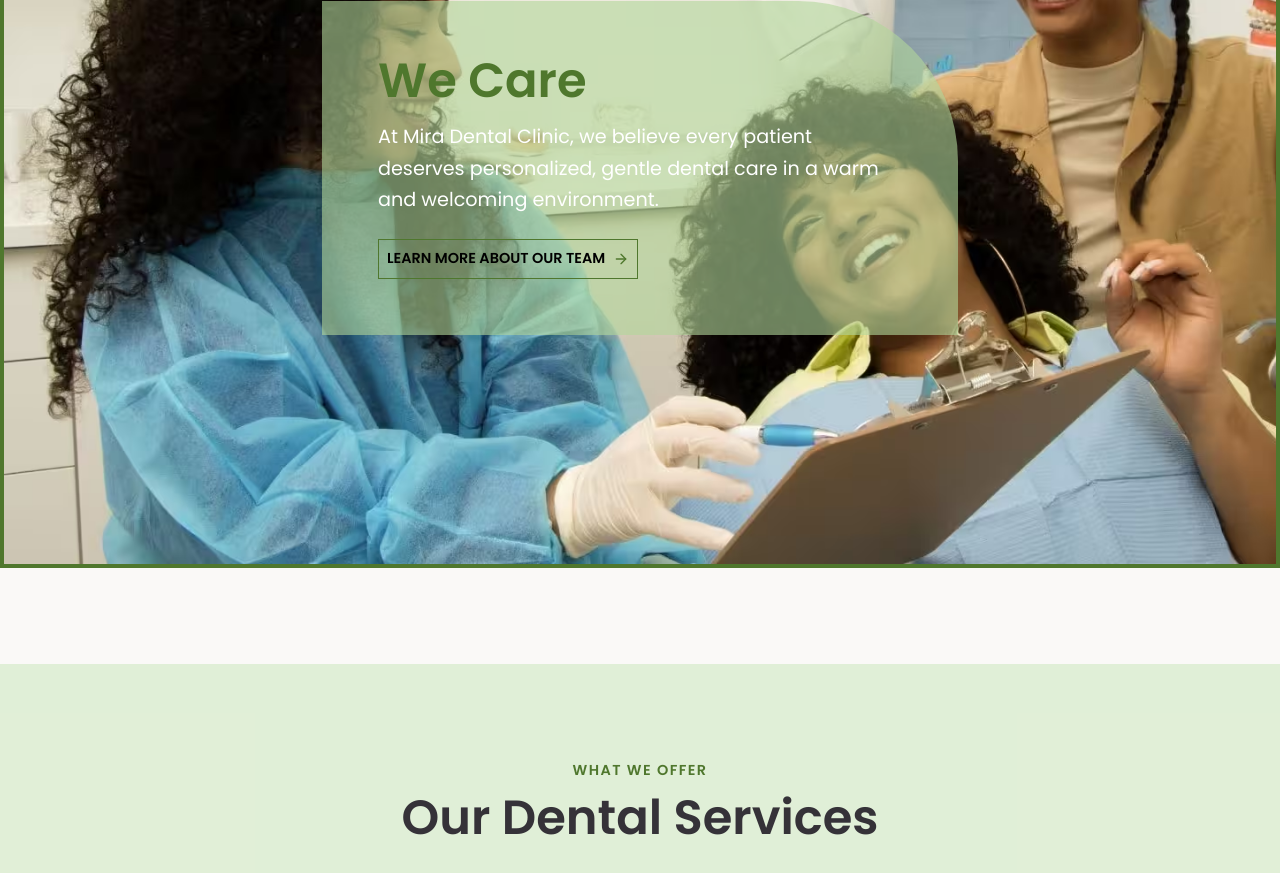
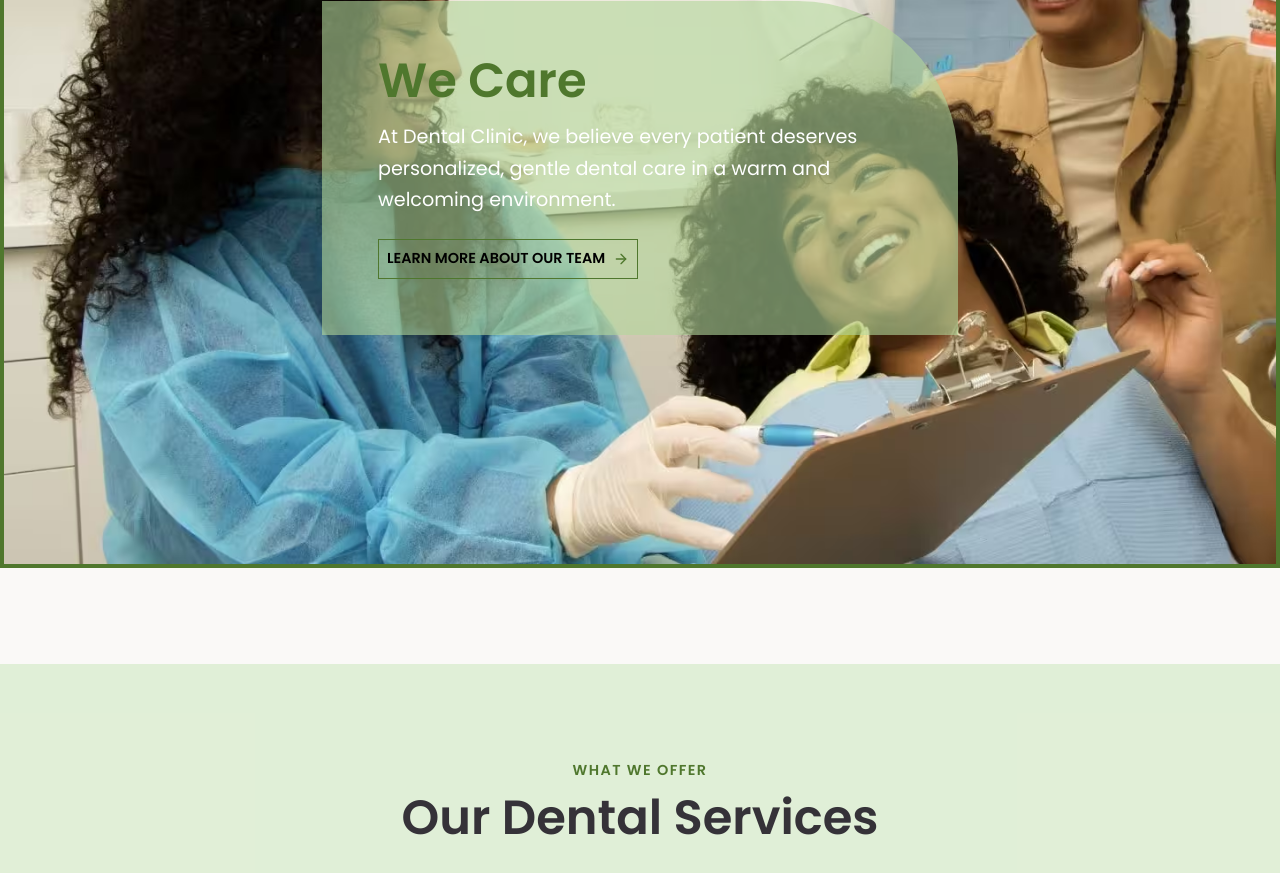
Before and after one commit to JoandarcZienagebriel/second-dental, a React (Vite) app: page / in a window 1280 px wide. Shown: the part 1320-2193 px from the top of the page. Built offline with nearby package versions, Linux system fonts and the light colour scheme; no server answers; a web font is replaced by a local one.

Commit message:
remove-fotter-description

```diff
--- a/src/components/home/AboutPreview.jsx
+++ b/src/components/home/AboutPreview.jsx
@@ -24,7 +24,7 @@ export default function AboutPreview() {
               We Care
             </h2>
             <p className="text-[#fff] text-md leading-relaxed">
-              At Mira Dental Clinic, we believe every patient deserves personalized, gentle dental care in a warm and welcoming environment.
+              At Dental Clinic, we believe every patient deserves personalized, gentle dental care in a warm and welcoming environment.
             </p>
 
             <Link
```
